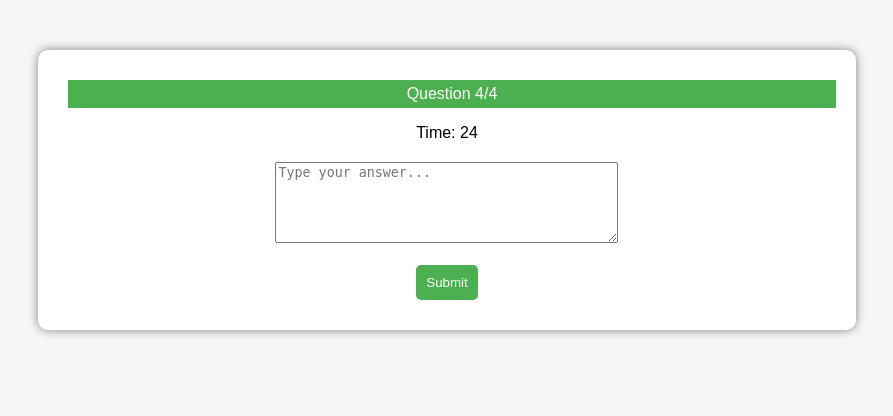
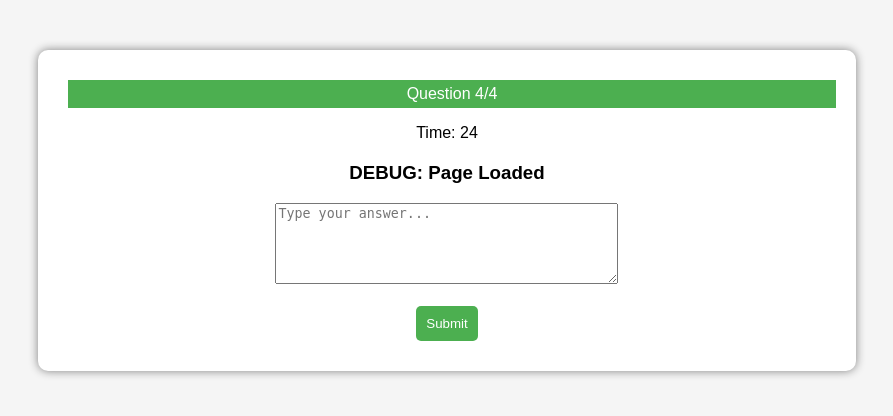
Before and after one commit to rajnandinithombre461-byte/ai-interview-coach, a Flask app: template templates/interview.html in a window 1280 px wide. Shown: the top 416 px of the page, without its empty margins (193-1086 px from the left). Run offline with Flask 3, Linux system fonts and the light colour scheme; the template is opened without the code that fills it, so the values that code supplies are empty.

Commit message:
final backend fix

```diff
--- a/app.py
+++ b/app.py
@@ -67,7 +67,6 @@ def interview():
     total = int(request.form.get("total", 0))
     answer = request.form.get("answer")
 
-    # If answer exists → evaluate
     if answer:
         feedback = generate_feedback(answer)
         score = int(feedback.split("/")[0].split(":")[1])
@@ -84,14 +83,12 @@ def interview():
             answer=answer
         )
 
-    # If NO answer → show next question
     return render_template(
         "interview.html",
         question=questions[q_index],
         q_index=q_index,
         total=total
     )
-
 if __name__ == "__main__":
     port = int(os.environ.get("PORT", 10000))
     app.run(host="0.0.0.0", port=port)
--- a/templates/interview.html
+++ b/templates/interview.html
@@ -26,6 +26,8 @@
 
         <!-- Question -->
         <h2>{{ question }}</h2>
+
+        <h3>DEBUG: Page Loaded</h3>
 
         <!-- Form -->
         <form method="post" action="/interview">
```
